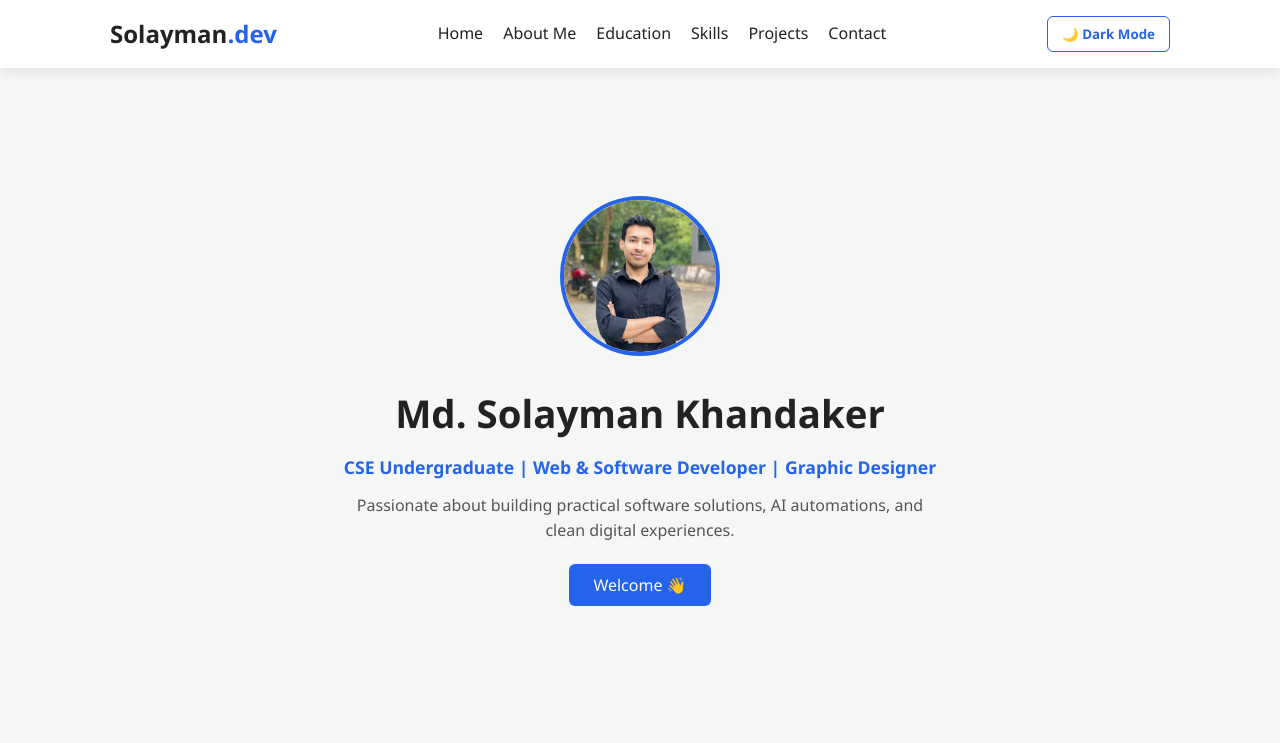
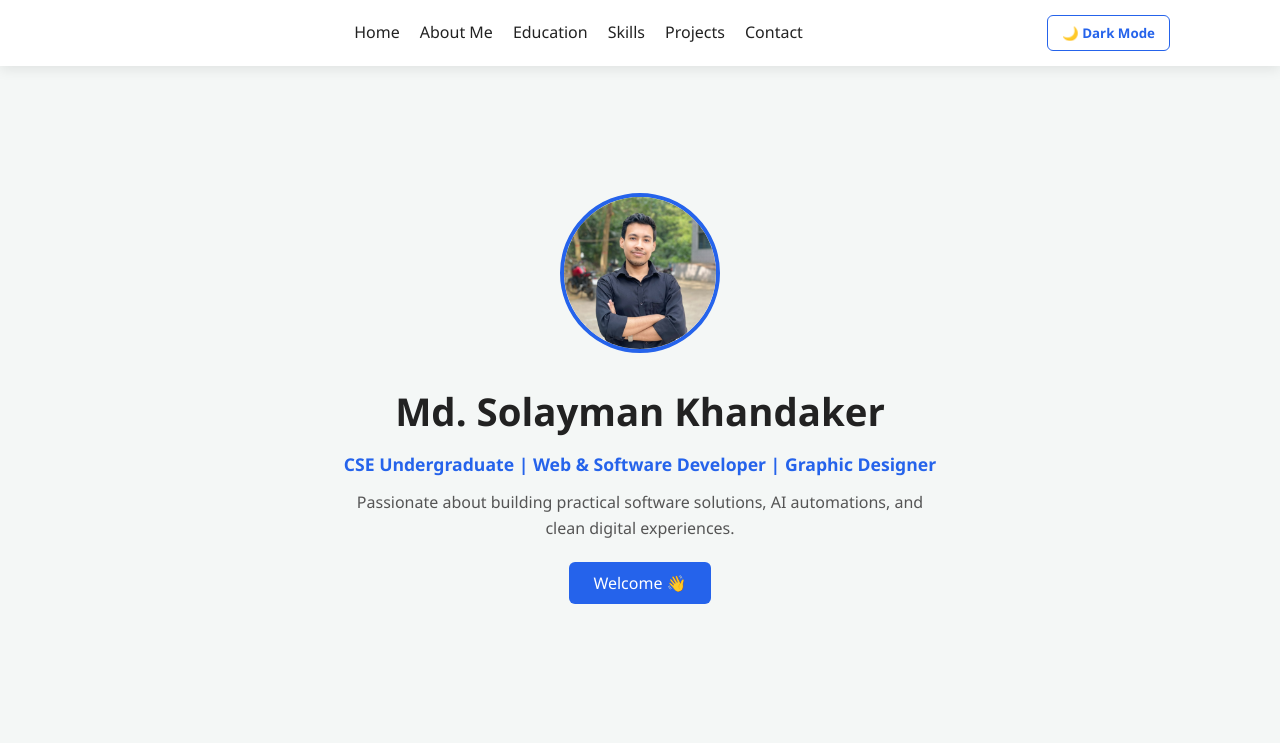
Before and after one commit to solaymankhandakershawon/solaymankhandaker-111224034, a plain HTML site: page index.html in a window 1280 px wide. Shown: the top 743 px of the page. Drawn offline with Linux system fonts and the light colour scheme.

Commit message:
Restore original index.html content
Restored the original content of index.html after it was modified.

```diff
--- a/index.html
+++ b/index.html
@@ -3,7 +3,7 @@
 <head>
     <meta charset="UTF-8">
     <meta name="viewport" content="width=device-width, initial-scale=1.0">
-    <title>Md. Solayman Khandaker | Portfolio</title>
+    <title> Solayman Khandaker | Portfolio</title>
     <link rel="stylesheet" href="style.css">
 </head>
 <body>
@@ -11,7 +11,7 @@
     <!-- Navigation Bar -->
     <header>
         <nav class="navbar">
-            <div class="logo">Solayman<span>.dev</span></div>
+            <div class="logo"></div>
             <ul class="nav-links" id="navLinks">
                 <li><a href="#home">Home</a></li>
                 <li><a href="#about">About Me</a></li>
```
